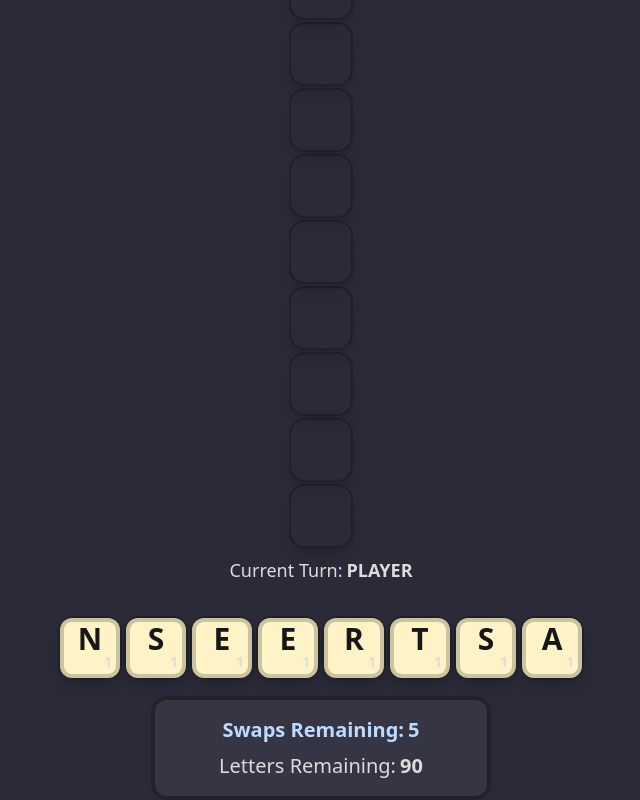
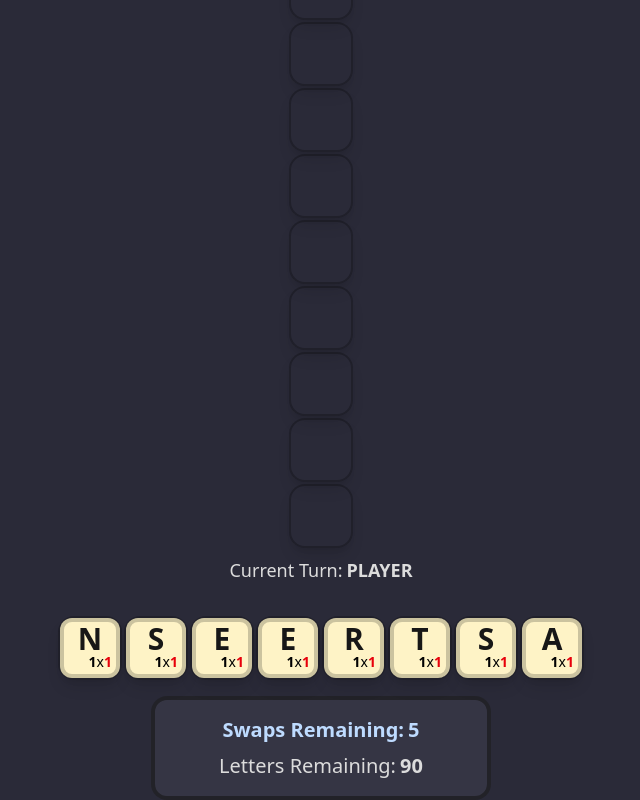
Before and after one commit to xandwr/word-gravity-pure, a React (Vite) app: page / in a window 1280 px wide. Shown: the part 2370-3170 px from the top of the page, without its empty margins (319-959 px from the left). Built offline with nearby package versions, Linux system fonts and the light colour scheme; no server answers.

Commit message:
Style tweaks

```diff
--- a/src/components/letterTile.tsx
+++ b/src/components/letterTile.tsx
@@ -33,14 +33,15 @@ export default function LetterTile({ tile, onDragStart, draggable = false, highl
       onDragStart={handleDragStart}
     >
       <div className={`absolute top-1 lg:top-0.5 text-lg lg:text-3xl font-semibold leading-none ${getLetterColor()}`}>{tile.letter === '_' ? '' : tile.letter}</div>
-      <div className="absolute bottom-0.5 right-1 text-xs lg:text-sm font-bold">
-        {tile.score}
+      <div className="absolute flex bottom-0.5 right-1 text-xs lg:text-sm text-black">
+        <p className="font-bold">{tile.score}</p>
+        <p>x</p>
+        {tile.multiplier > 0 && (
+          <p className="text-xs lg:text-sm font-bold text-red-600">
+            {tile.multiplier}
+          </p>
+        )}
       </div>
-      {tile.multiplier > 1 && (
-        <div className="absolute top-0.5 right-1 text-xs lg:text-sm font-bold text-red-600 bg-red-100 px-0.5 rounded">
-          x{tile.multiplier}
-        </div>
-      )}
     </div>
   );
 }
```
